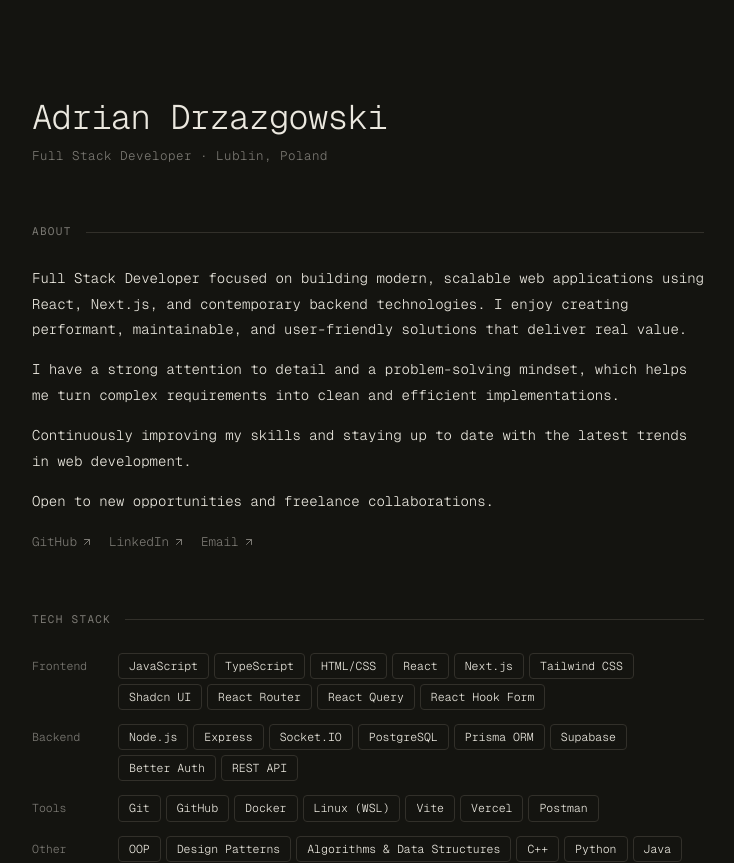
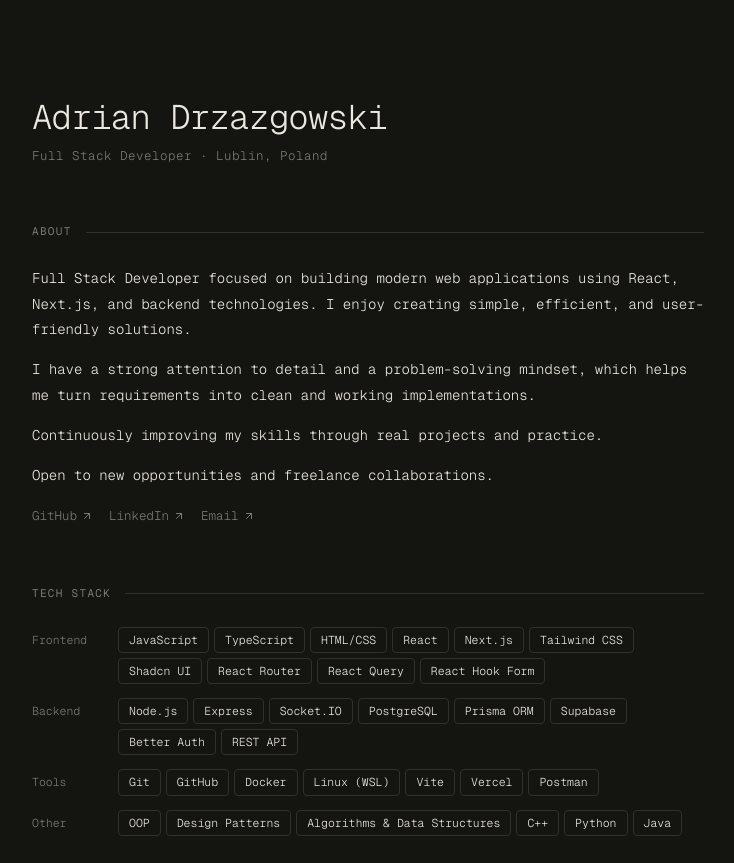
Before and after one commit to iamdrzazgowski/personal-website, a Next.js app: page / in a window 1280 px wide. Shown: the top 863 px of the page, without its empty margins (272-1006 px from the left). Built offline with nearby package versions, Linux system fonts and the light colour scheme.

Commit message:
change about section

```diff
--- a/src/components/about.tsx
+++ b/src/components/about.tsx
@@ -10,20 +10,19 @@ export default function About() {
 
             <div className='flex flex-col gap-3.5'>
                 <p className='text-[14px] leading-[1.85]'>
-                    Full Stack Developer focused on building modern, scalable
-                    web applications using React, Next.js, and contemporary
-                    backend technologies. I enjoy creating performant,
-                    maintainable, and user-friendly solutions that deliver real
-                    value.
+                    Full Stack Developer focused on building modern web
+                    applications using React, Next.js, and backend technologies.
+                    I enjoy creating simple, efficient, and user-friendly
+                    solutions.
                 </p>
                 <p className='text-[14px] leading-[1.85]'>
                     I have a strong attention to detail and a problem-solving
-                    mindset, which helps me turn complex requirements into clean
-                    and efficient implementations.
+                    mindset, which helps me turn requirements into clean and
+                    working implementations.
                 </p>
                 <p className='text-[14px] leading-[1.85]'>
-                    Continuously improving my skills and staying up to date with
-                    the latest trends in web development.
+                    Continuously improving my skills through real projects and
+                    practice.
                 </p>
                 <p className='text-[14px] leading-[1.85]'>
                     Open to new opportunities and freelance collaborations.
```
